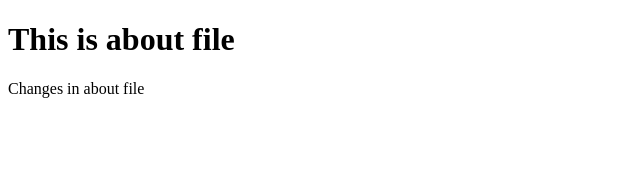
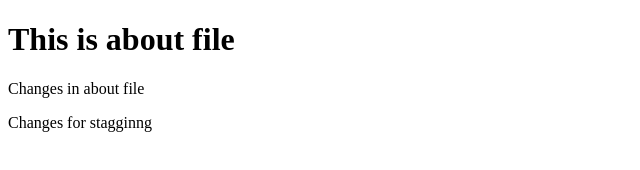
Before and after one commit to Chetanchauhangithub/GitLearning, a plain HTML site: page about.html in a window 1280 px wide. Shown: the whole page, without its empty margins (0-640 px from the left). Drawn offline with Linux system fonts and the light colour scheme.

Commit message:
commit to check git diff head command

```diff
--- a/about.html
+++ b/about.html
@@ -13,3 +13,4 @@
 
 </body>
 </html>
+Changes for stagginng
```
